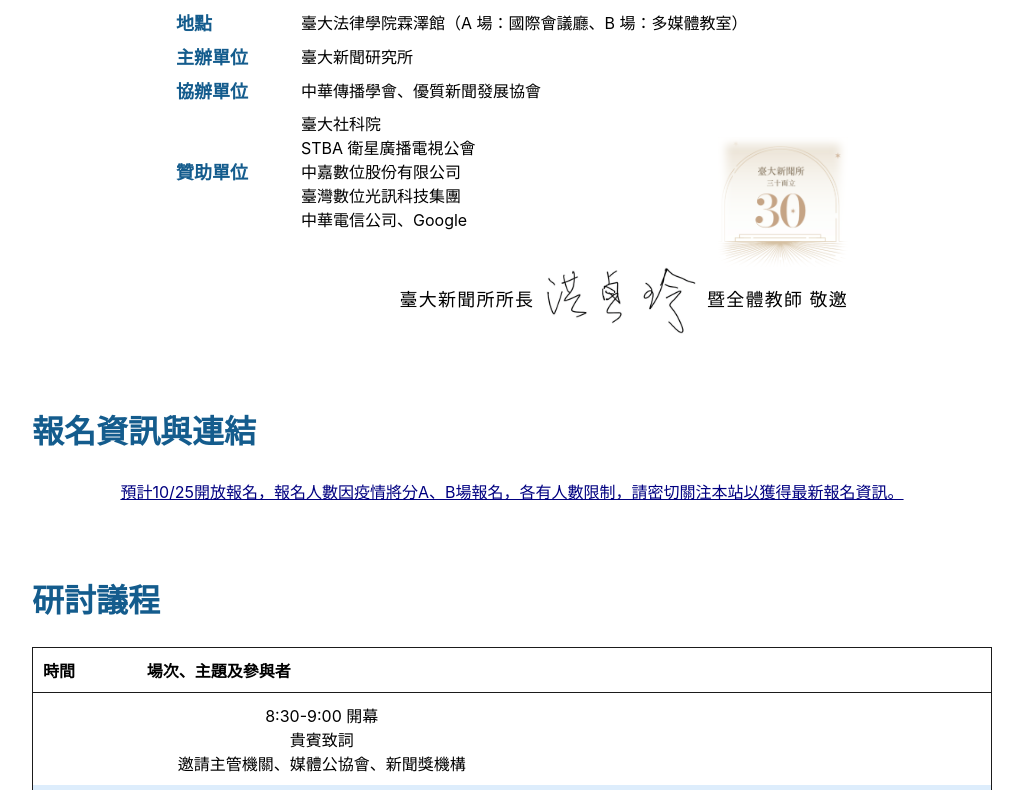
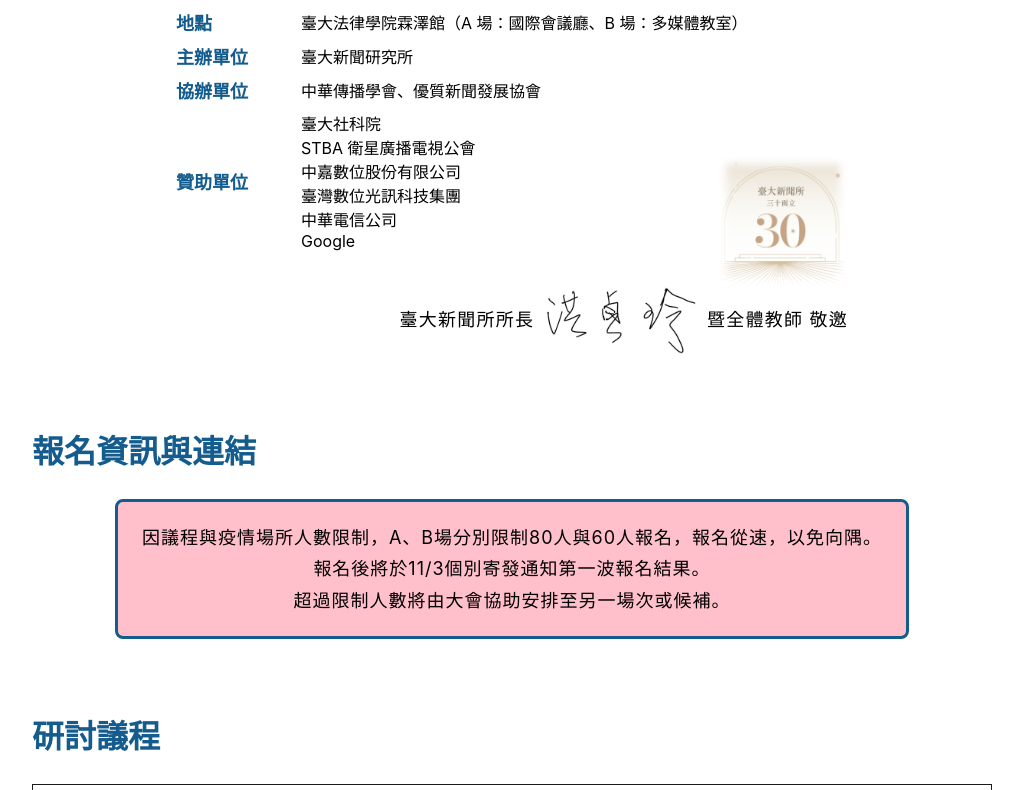
Before and after one commit to ntujour/forum30, a React (Create React App) app: page / in a window 1280 px wide. Shown: the part 1030-1820 px from the top of the page, without its empty margins (128-1151 px from the left). Built offline with nearby package versions, Linux system fonts and the light colour scheme.

Commit message:
fix: update Agenda info and google positino and sign up style

```diff
--- a/src/App.css
+++ b/src/App.css
@@ -24,9 +24,37 @@ section {
   margin-bottom: 72px;
 }
 
+a {
+  text-decoration: none;
+  color: #000;
+}
+
 .signup-reminder {
-  color: navy;
-  text-decoration: underline;
+  /* color: navy;
+  text-decoration: underline; */
+
+  width: 80%;
+  margin: 0 auto;
+  background-color: pink;
+  font-size: 18px;
+  min-height: 50px;
+  border: 3px solid #145c8d;
+  border-radius: 8px;
+  padding: 20px 10px;
+  line-height: 1.75;
+  cursor: pointer;
+  letter-spacing: 1px;
+  transition: all 0.5s ease;
+}
+
+
+.signup-reminder p {
+  padding: 0;
+  margin: 0;
+}
+
+.signup-reminder:hover {
+  background-color: hotpink;
 }
 
 .lecture-intro {
@@ -67,6 +95,7 @@ section {
   }
 
   .signup-reminder {
+    width: 90%;
     font-size: 16px;
     text-align: justify;
     line-height: 1.75;
--- a/src/App.jsx
+++ b/src/App.jsx
@@ -1,3 +1,5 @@
+import React from 'react';
+
 import Header from './components/Header';
 import Intro from './components/Intro';
 import Speaker from './components/Speaker';
@@ -17,9 +19,19 @@ const App = () => {
         </section>
         <section>
           <h2>報名資訊與連結</h2>
-          <p className='signup-reminder'>
-            預計10/25開放報名，報名人數因疫情將分A、B場報名，各有人數限制，請密切關注本站以獲得最新報名資訊。
-          </p>
+          <div className='signup-reminder'>
+            <a
+              href='https://docs.google.com/forms/d/e/1FAIpQLSe03N4NdrUs2sjaGEyQs-_s2t-psNHBnYaIMuAPoz8qrZFR_A/viewform'
+              target='_blank'
+              rel='noreferrer'
+            >
+              <p>
+                因議程與疫情場所人數限制，A、B場分別限制80人與60人報名，報名從速，以免向隅。
+              </p>
+              <p>報名後將於11/3個別寄發通知第一波報名結果。</p>
+              <p>超過限制人數將由大會協助安排至另一場次或候補。</p>
+            </a>
+          </div>
         </section>
         <section>
           <h2>研討議程</h2>
@@ -32,7 +44,9 @@ const App = () => {
               <h3>{title}</h3>
               <div className='speakers'>
                 {speakers.map(({ name, exps, img }) => (
-                  <Speaker name={name} exps={exps} img={img} key={name} />
+                  <React.Fragment key={name}>
+                    <Speaker name={name} exps={exps} img={img} />
+                  </React.Fragment>
                 ))}
               </div>
             </div>
--- a/src/components/Agenda/index.jsx
+++ b/src/components/Agenda/index.jsx
@@ -8,21 +8,21 @@ const Agenda = () => {
           <th>
             <p>時間</p>
           </th>
-          <th colSpan='2'>
+          <th colSpan='3'>
             <p>場次、主題及參與者</p>
           </th>
         </tr>
       </thead>
       <tbody>
         <tr>
-          <td colSpan='2'>
+          <td colSpan='3'>
             <p className='text-center'>8:30-9:00 開幕</p>
             <p className='text-center'>貴賓致詞</p>
             <p className='text-center'>邀請主管機關、媒體公協會、新聞獎機構</p>
           </td>
         </tr>
         <tr className='bg-color'>
-          <td colSpan='2'>
+          <td colSpan='3'>
             <p className='text-center'>9:00-10:20</p>
             <p className='text-center'>新聞匯流</p>
           </td>
@@ -53,12 +53,12 @@ const Agenda = () => {
           </td>
         </tr>
         <tr>
-          <td colSpan='2'>
+          <td colSpan='3'>
             <p className='text-center'>10:20-10:40 休息</p>
           </td>
         </tr>
         <tr className='bg-color'>
-          <td colSpan='2'>
+          <td colSpan='3'>
             <p className='text-center'>10:40-12:00</p>
             <p className='text-center'>新聞危機</p>
           </td>
@@ -88,12 +88,12 @@ const Agenda = () => {
           </td>
         </tr>
         <tr>
-          <td colSpan='2'>
+          <td colSpan='3'>
             <p className='text-center'>12:00-1:00 午餐</p>
           </td>
         </tr>
         <tr className='bg-color'>
-          <td colSpan='2'>
+          <td colSpan='3'>
             <p className='text-center'>1:00-2:20</p>
             <p className='text-center'>新聞實踐</p>
           </td>
@@ -119,13 +119,13 @@ const Agenda = () => {
           </td>
         </tr>
         <tr>
-          <td colSpan='2'>
+          <td colSpan='3'>
             <p className='text-center'>2:20-2:40 休息</p>
           </td>
         </tr>
         <tr className='bg-color'>
-          <td colSpan='2'>
-            <p className='text-center'>2:40-4:10</p>
+          <td colSpan='3'>
+            <p className='text-center'>2:40-4:00</p>
             <p className='text-center'>新聞重建</p>
           </td>
         </tr>
@@ -150,13 +150,13 @@ const Agenda = () => {
           </td>
         </tr>
         <tr>
-          <td colSpan='2'>
-            <p className='text-center'>4:10-5:00</p>
+          <td colSpan='3'>
+            <p className='text-center'>4:00-5:00</p>
             <p className='text-center'>閉幕座談</p>
           </td>
         </tr>
         <tr>
-          <td colSpan='2'>
+          <td colSpan='3'>
             <p>主持人：洪貞玲教授 與談人：新聞所教師</p>
             <p>各場次主持人總結報告</p>
             <p>新聞實踐、產業與政策</p>
@@ -172,14 +172,14 @@ const Agenda = () => {
           <th>
             <p>時間</p>
           </th>
-          <th colSpan='2'>
+          <th colSpan='3'>
             <p>場次、主題及參與者</p>
           </th>
         </tr>
       </thead>
       <tbody>
         <tr>
-          <td colSpan='2'>
+          <td colSpan='3'>
             <p className='text-center'>8:30-9:00 開幕</p>
             <p className='text-center'>貴賓致詞</p>
             <p className='text-center'>邀請主管機關、媒體公協會、新聞獎機構</p>
@@ -215,7 +215,7 @@ const Agenda = () => {
           </td>
         </tr>
         <tr>
-          <td colSpan='2'>
+          <td colSpan='3'>
             <p className='text-center'>10:20-10:40 休息</p>
           </td>
         </tr>
@@ -248,7 +248,7 @@ const Agenda = () => {
           </td>
         </tr>
         <tr>
-          <td colSpan='2'>
+          <td colSpan='3'>
             <p className='text-center'>12:00-1:00 午餐</p>
           </td>
         </tr>
@@ -277,13 +277,13 @@ const Agenda = () => {
           </td>
         </tr>
         <tr>
-          <td colSpan='2'>
+          <td colSpan='3'>
             <p className='text-center'>2:20-2:40 休息</p>
           </td>
         </tr>
         <tr>
           <td>
-            <p>2:40-4:10 </p>
+            <p>2:40-4:00 </p>
             <p>新聞重建</p>
           </td>
           <td>
@@ -306,11 +306,16 @@ const Agenda = () => {
           </td>
         </tr>
         <tr>
+          <td colSpan='3'>
+            <p className='text-center'>4:00-4:10 休息</p>
+          </td>
+        </tr>
+        <tr>
           <td>
             <p>4:10-5:00 </p>
             <p>閉幕座談</p>
           </td>
-          <td colSpan='2'>
+          <td colSpan='3'>
             <p>主持人：洪貞玲教授 與談人：新聞所教師</p>
             <p>各場次主持人總結報告</p>
             <p>新聞實踐、產業與政策</p>
--- a/src/components/Intro/index.jsx
+++ b/src/components/Intro/index.jsx
@@ -65,7 +65,8 @@ const Intro = () => (
           <br />
           臺灣數位光訊科技集團
           <br />
-          中華電信公司、Google
+          中華電信公司 <br />
+          Google
         </Content>
       </Item>
     </Infos>
--- a/src/components/Speaker/index.jsx
+++ b/src/components/Speaker/index.jsx
@@ -1,3 +1,5 @@
+import React from 'react';
+
 import {
   SpeakerWrapper,
   SpeakerImage,
@@ -11,9 +13,13 @@ const Speaker = ({ name, exps, img }) => (
     <SpeakerImage src={img} alt='' />
     <SpeakerName>{name}</SpeakerName>
     <SpeakerExps>
-      {exps.map((exp) => (
-        <ExpItems key={exp}>{exp}</ExpItems>
-      ))}
+      {exps
+        .filter((exp) => exp !== '')
+        .map((exp) => (
+          <React.Fragment key={exp}>
+            <ExpItems>{exp}</ExpItems>
+          </React.Fragment>
+        ))}
     </SpeakerExps>
   </SpeakerWrapper>
 );
```
